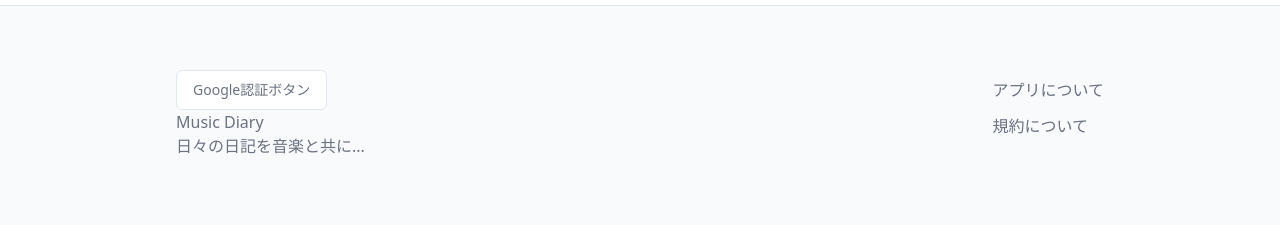
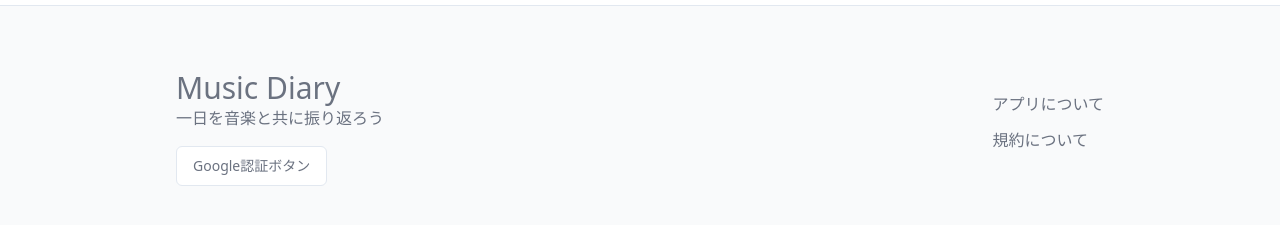
Before and after one commit to ooooose/MusicDiary, a Next.js app in the folder front/: page /diaries/create in a window 1280 px wide. Shown: the part 727-952 px from the top of the page. Built offline with nearby package versions, Linux system fonts and the light colour scheme; no server answers.

Commit message:
Fix layout調整

```diff
--- a/front/src/components/atoms/AuthButton.tsx
+++ b/front/src/components/atoms/AuthButton.tsx
@@ -1,5 +1,7 @@
 'use client'
+
 import { Button } from '@/components/ui/button'
+import { Skeleton } from '@/components/ui/skeleton'
 import { signIn, signOut, useSession } from 'next-auth/react'
 
 const AuthButton = () => {
@@ -9,11 +11,16 @@ const AuthButton = () => {
   return (
     <div>
       {loading ? (
-        <p>Loading...</p>
+        <Skeleton className="h-[50px] w-[100px]" />
       ) : session ? (
         <div>
-          <p>Signed in as {session.user?.email}</p>
-          <Button onClick={() => signOut()}>Sign out</Button>
+          <p className='mb-2'>{session.user?.name} さん</p>
+          <Button
+            variant="outline"
+            onClick={() => signOut()}
+          >
+            ログアウト
+          </Button>
         </div>
       ) : (
         <Button variant="outline" onClick={() => signIn('google', {})}>
--- a/front/src/components/layouts/Footer/Footer.tsx
+++ b/front/src/components/layouts/Footer/Footer.tsx
@@ -8,10 +8,10 @@ const Footer = () => {
         <div className="flex items-center justify-between px-4 pb-12">
           <div className="flex flex-col gap-4">
             <div className="mt-10">
-              <AuthButton />
-              <h2>Music Diary</h2>
-              <p>日々の日記を音楽と共に...</p>
+              <h2 className="text-3xl">Music Diary</h2>
+              <p>一日を音楽と共に振り返ろう</p>
             </div>
+            <AuthButton />
           </div>
           <div className="flex flex-col gap-y-3 pt-7">
             <Link href="/">アプリについて</Link>
```
